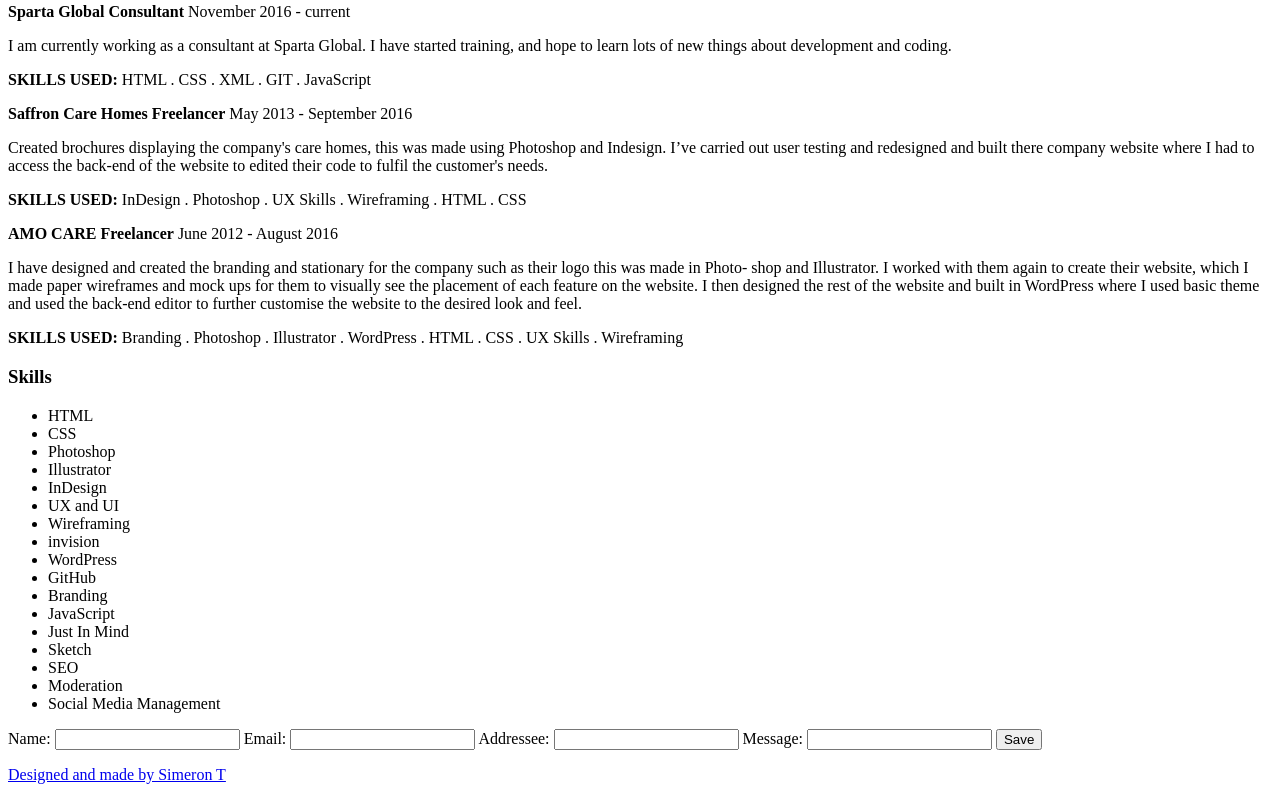
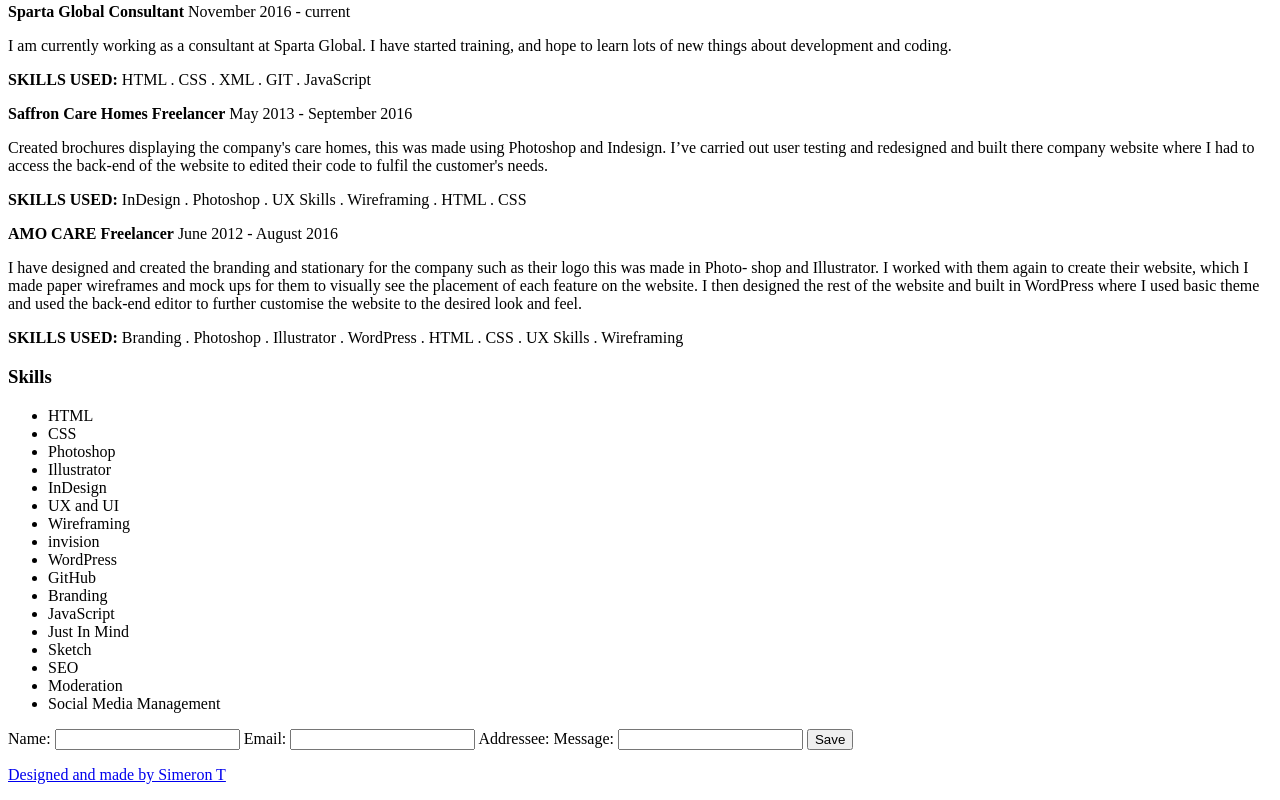
Before and after one commit to Simeron/online-cv, a plain HTML site: page cv.html in a window 1280 px wide. Shown: the part 495-1295 px from the top of the page. Drawn offline with Linux system fonts and the light colour scheme.

Commit message:
hidden has now been added to addressee in the contact form

```diff
--- a/cv.html
+++ b/cv.html
@@ -141,7 +141,7 @@
                 <input type="email" name="email">
 
                 <label for="addressee"> Addressee: </label>
-                <input type="text" name="addressee">
+                <input type="hidden" name="addressee">
 
                 <label for="message"> Message: </label>
                 <input type="text" name="message">
```
